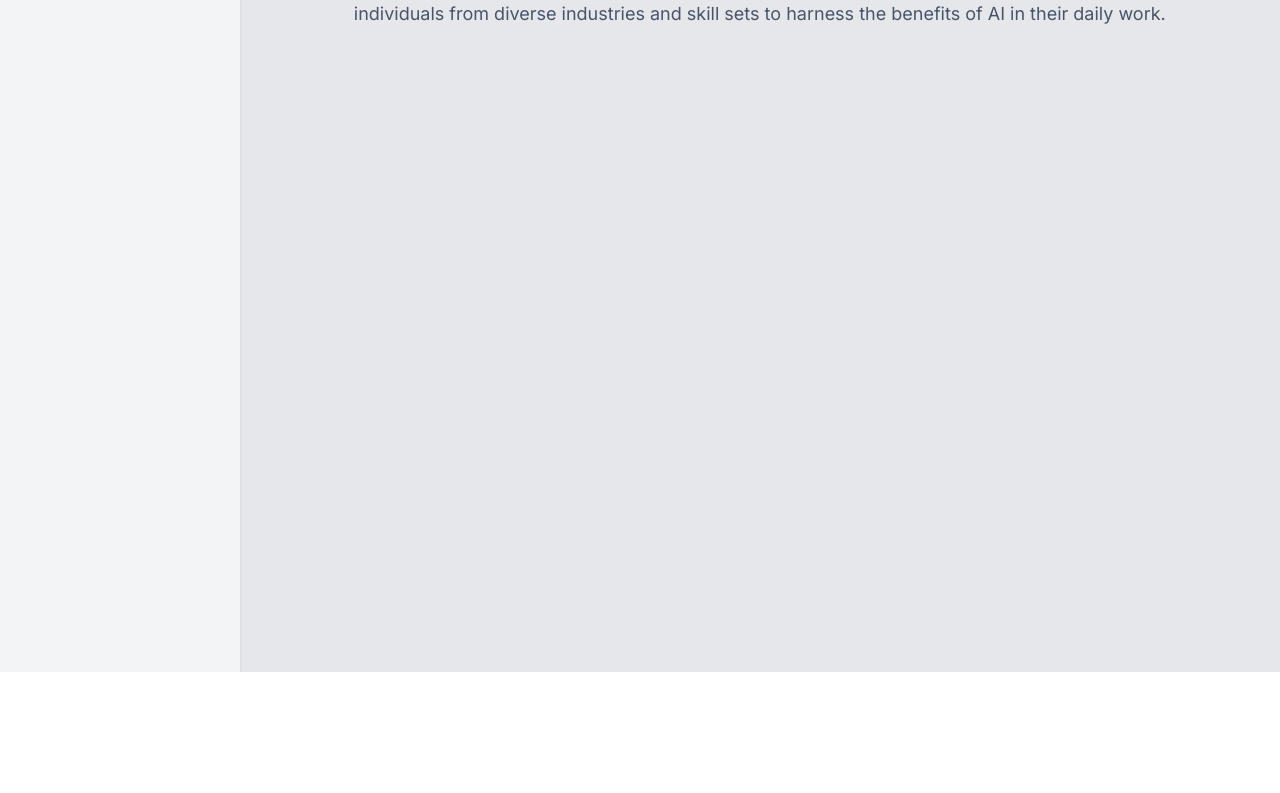
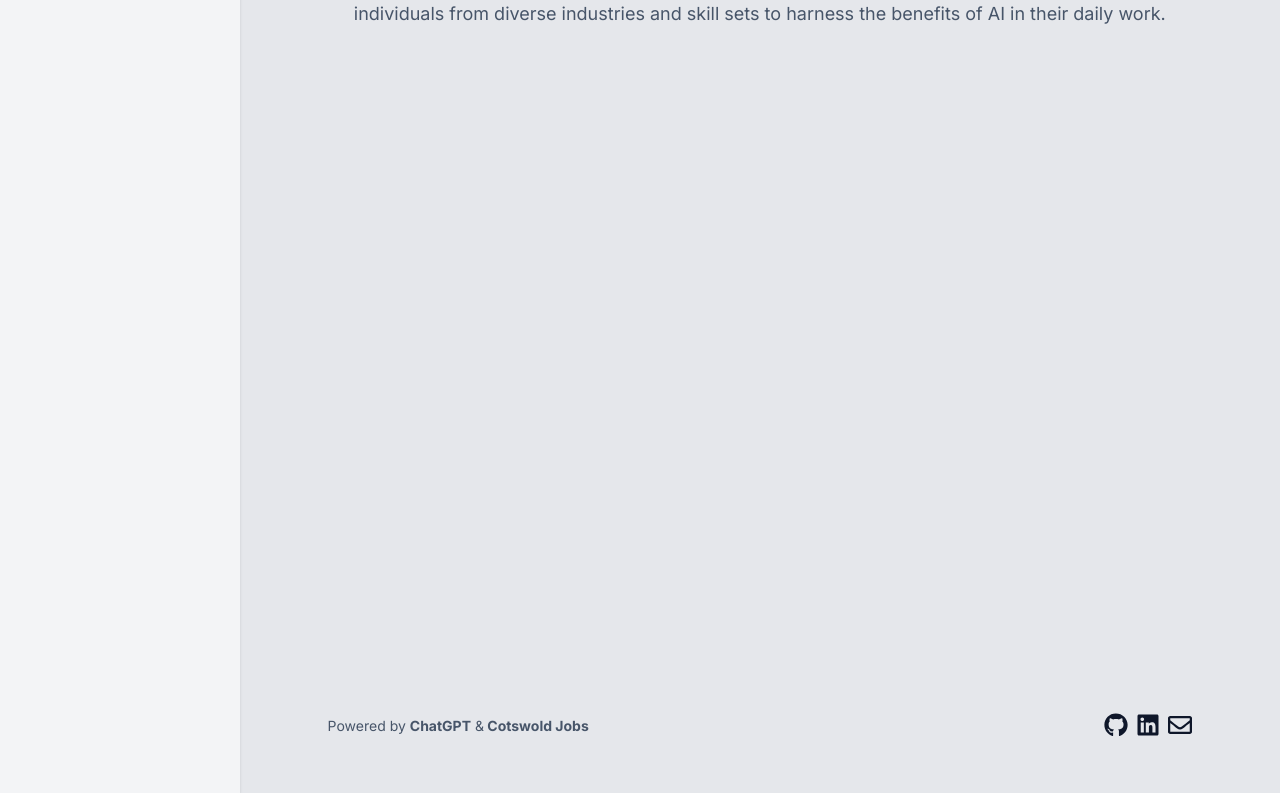
Before and after one commit to JoshHargreaves/ai-jobsweet, a Next.js app: page / in a window 1280 px wide. Shown: the part 272-1065 px from the top of the page. Before the commit the page ends 944 px from the top, so only its background shows below. Built offline with nearby package versions, Linux system fonts and the light colour scheme.

Commit message:
Add a footer

```diff
--- a/app/layout.tsx
+++ b/app/layout.tsx
@@ -4,6 +4,7 @@ import "./globals.css";
 import { Inter } from "next/font/google";
 import Sidebar from "@/components/Sidebar/sidebar";
 import { useState } from "react";
+import Footer from "@/components/Footer/footer";
 
 const inter = Inter({ subsets: ["latin"] });
 
@@ -31,6 +32,7 @@ export default function RootLayout({
                   <main className="grid min-h-screen text-slate-900 justify-center gap-4 overflow-hidden">
                     {children}
                   </main>
+                  <Footer></Footer>
                 </div>
               </div>
             </div>
--- /dev/null
+++ b/components/Footer/footer.tsx
@@ -0,0 +1,38 @@
+import Link from "next/link";
+import { FaGithub, FaLinkedin, FaRegEnvelope } from "react-icons/fa";
+
+export default function Footer() {
+    return(
+        <><hr className="h-px my-8 bg-gray-200 border-0 dark:bg-slate-400" /><footer className="z-20 w-full bg-inherit  flex items-center md:justify-between">
+            <div className="w-full mx-auto max-w-screen-xl px-16 p-4 md:flex md:items-center md:justify-between">
+                <div className=''>
+                    <span className="text-sm sm:text-center text-slate-600">
+                        Powered by <a href="https://openai.com/blog/chatgpt" className='hover:text-orange-600 font-bold'
+                        > ChatGPT</a> &
+                        <a href="https://cotswoldjobs.co.uk" className='hover:text-orange-600 font-bold'
+                        > Cotswold Jobs</a>
+                    </span>
+                </div>
+                <div className=''>
+                    <ul className="flex items-center justify-center text-slate-900">
+                        <li className="mr-2">
+                            <Link href="https://github.com/JoshHargreaves" className="hover:text-orange-600">
+                                <FaGithub className="" style={{ fontSize: '24px' }} />
+                            </Link>
+                        </li>
+                        <li className="mr-2">
+                            <Link href="https://www.linkedin.com/in/joshua-hargreaves-5b544b63/" className="hover:text-orange-600">
+                                <FaLinkedin className="" style={{ fontSize: '24px' }} />
+                            </Link>
+                        </li>
+                        <li>
+                            <Link href="mailto:me@joshhargreaves.co.uk" className="">
+                                <FaRegEnvelope className="" style={{ fontSize: '24px' }} />
+                            </Link>
+                        </li>
+                    </ul>
+                </div>
+            </div>
+        </footer></>
+    )
+}
```
